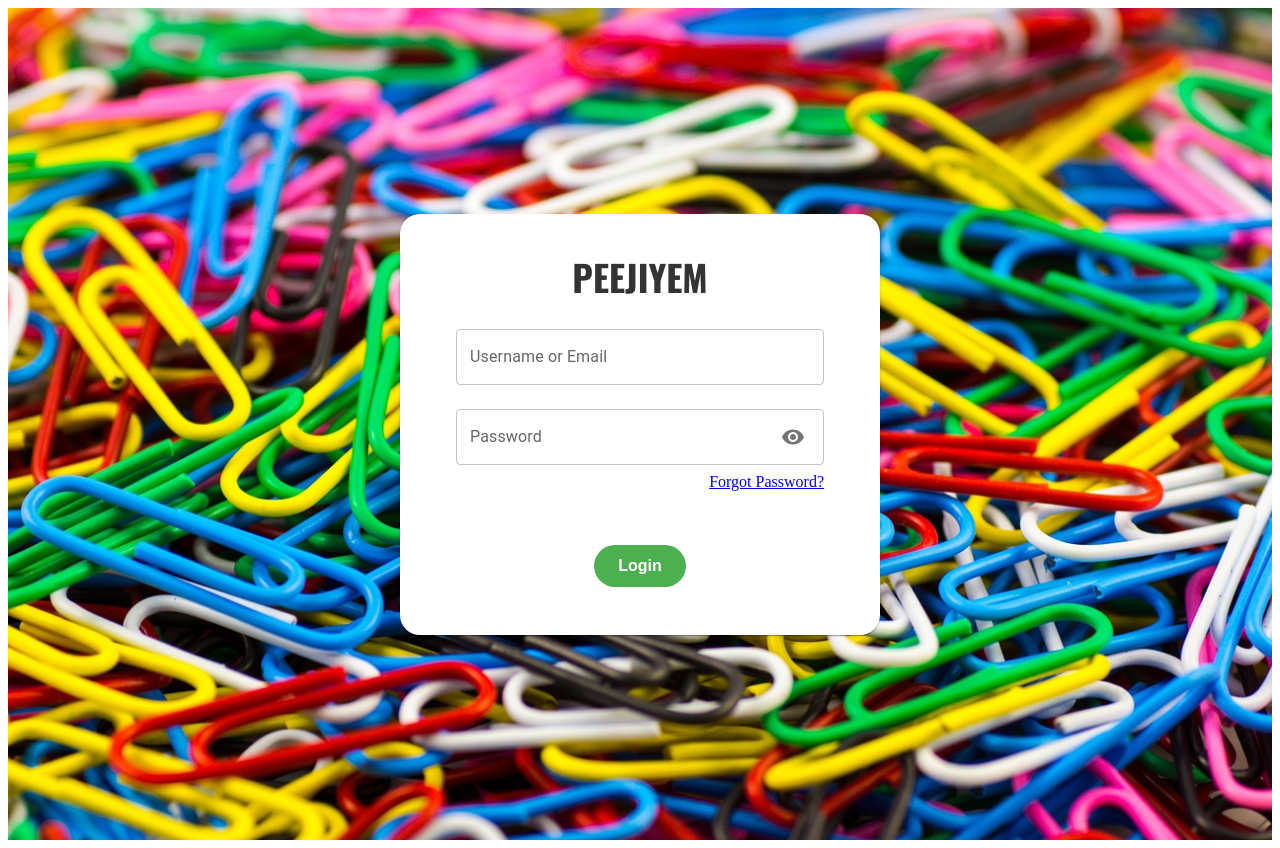
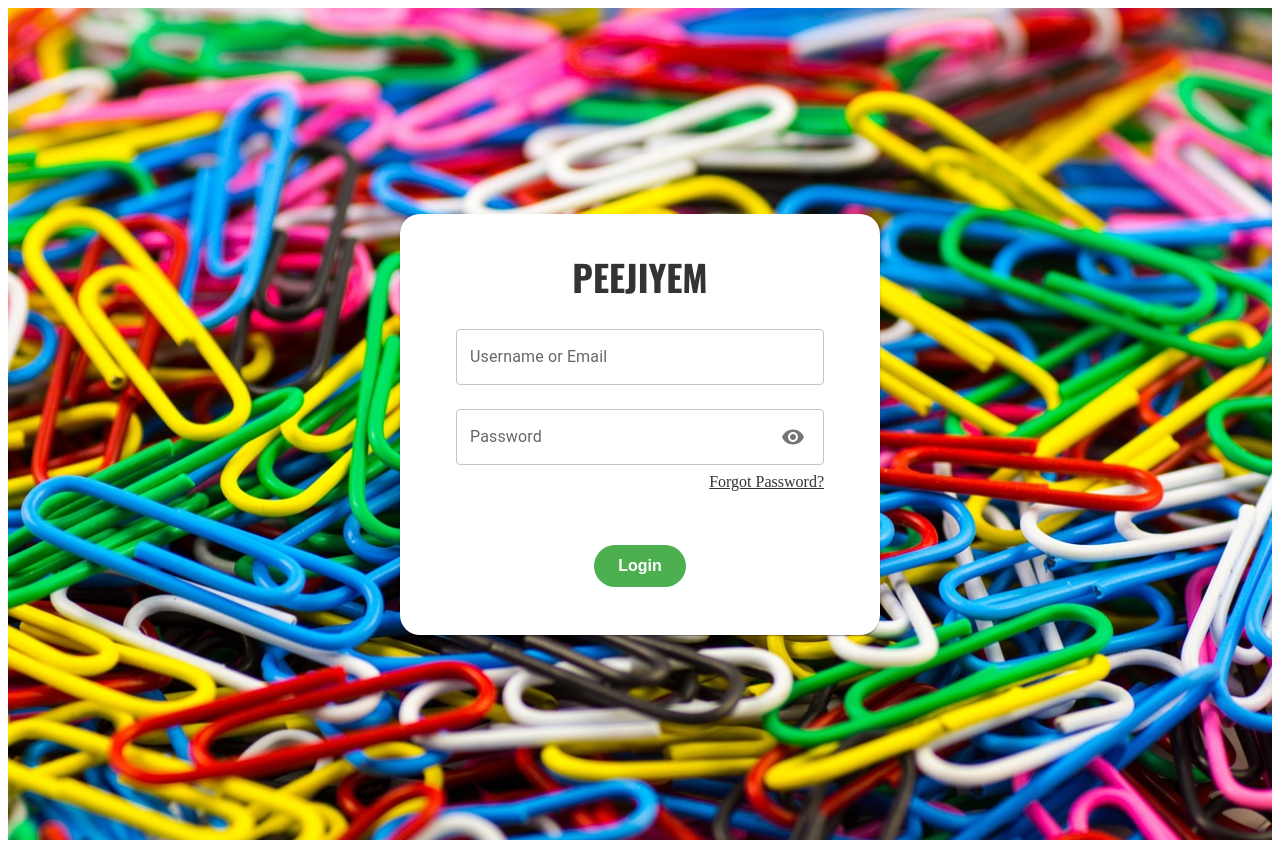
Before and after one commit to vinodmanimaran/mychart, a React (Vite) app: page /login in a window 1280 px wide. Built offline with nearby package versions, Linux system fonts and the light colour scheme; no server answers.

Commit message:
patches v-1

```diff
--- a/src/pages/Login/Login.css
+++ b/src/pages/Login/Login.css
@@ -63,6 +63,10 @@
     justify-content: flex-end;
   }
 
+  .forgot-text{
+    color: #333333;
+  }
+
 
   @keyframes fadeInUp {
     from {
--- a/src/pages/Login/Login.jsx
+++ b/src/pages/Login/Login.jsx
@@ -69,7 +69,7 @@ const Login = ({ handleLogin }) => {
               className="login-input"
             />
 <div className="forgot-block">
-                            <Link to="/resetpassword" className='forgot-text'>Forgot Password?</Link>
+                            <Link to="/resetpassword" className='forgot-text' >Forgot Password?</Link>
                         </div>
           </CardContent>
           <CardActions sx={{ justifyContent: 'center' }}>
```
